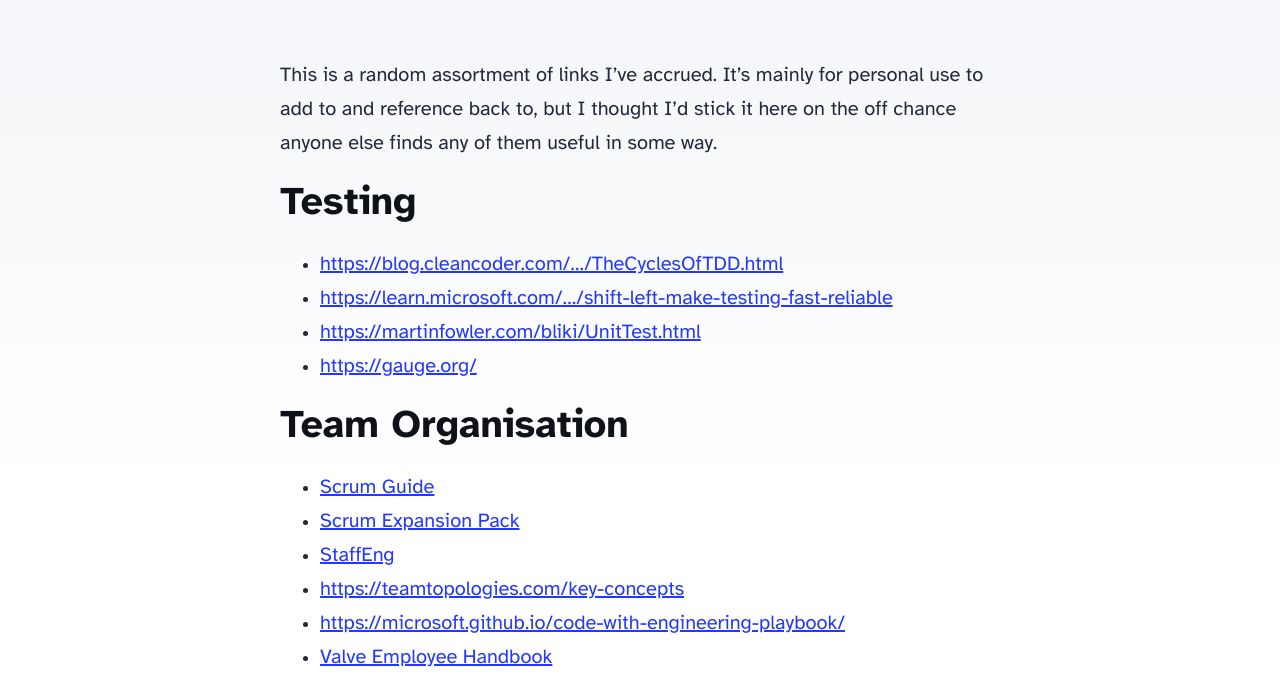
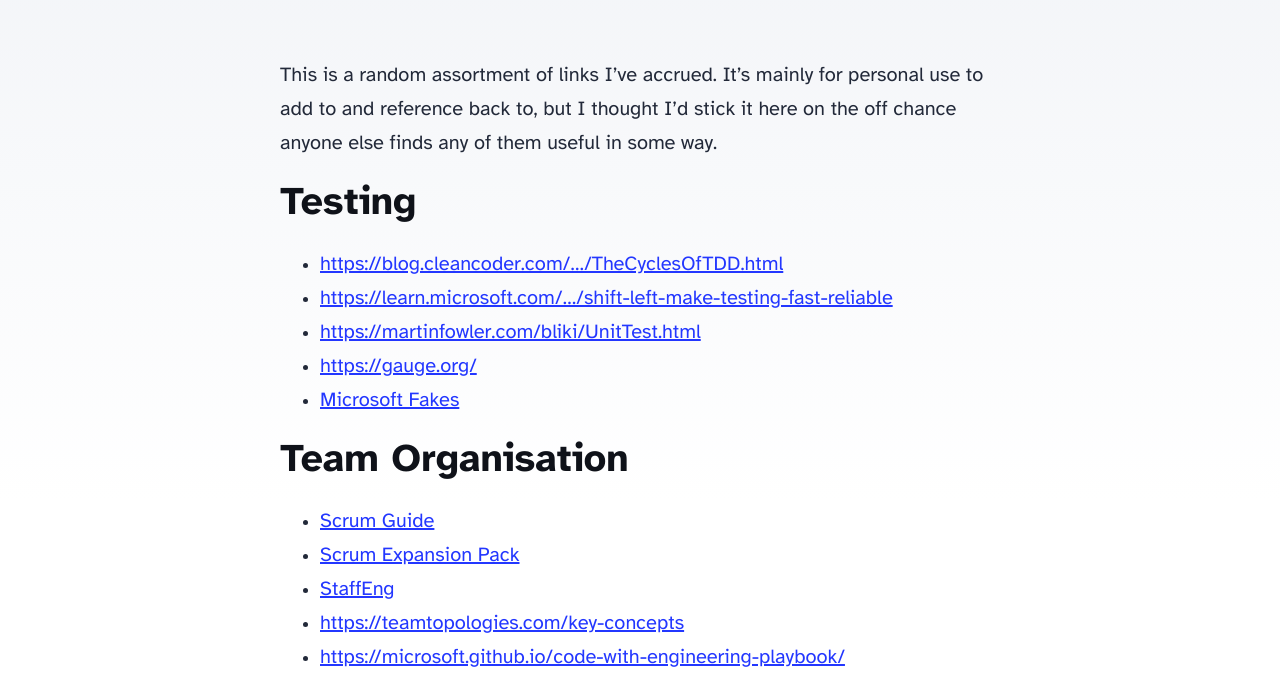
Before and after one commit to Mcphylus12/mcphylus12.github.io, an Astro site: page /links in a window 1280 px wide. Shown: the part 99-777 px from the top of the page. Built offline with nearby package versions, Linux system fonts and the light colour scheme; Astro itself is replaced by a stand-in of ours.

Commit message:
Update links.md

```diff
--- a/src/pages/links.md
+++ b/src/pages/links.md
@@ -9,6 +9,7 @@ This is a random assortment of links I’ve accrued. It’s mainly for personal
 - [https://learn.microsoft.com/.../shift-left-make-testing-fast-reliable](https://learn.microsoft.com/en-us/devops/develop/shift-left-make-testing-fast-reliable)
 - [https://martinfowler.com/bliki/UnitTest.html](https://martinfowler.com/bliki/UnitTest.html)
 - <https://gauge.org/>
+- [Microsoft Fakes](https://learn.microsoft.com/en-us/visualstudio/test/isolating-code-under-test-with-microsoft-fakes)
 
 ### Team Organisation
 
```
